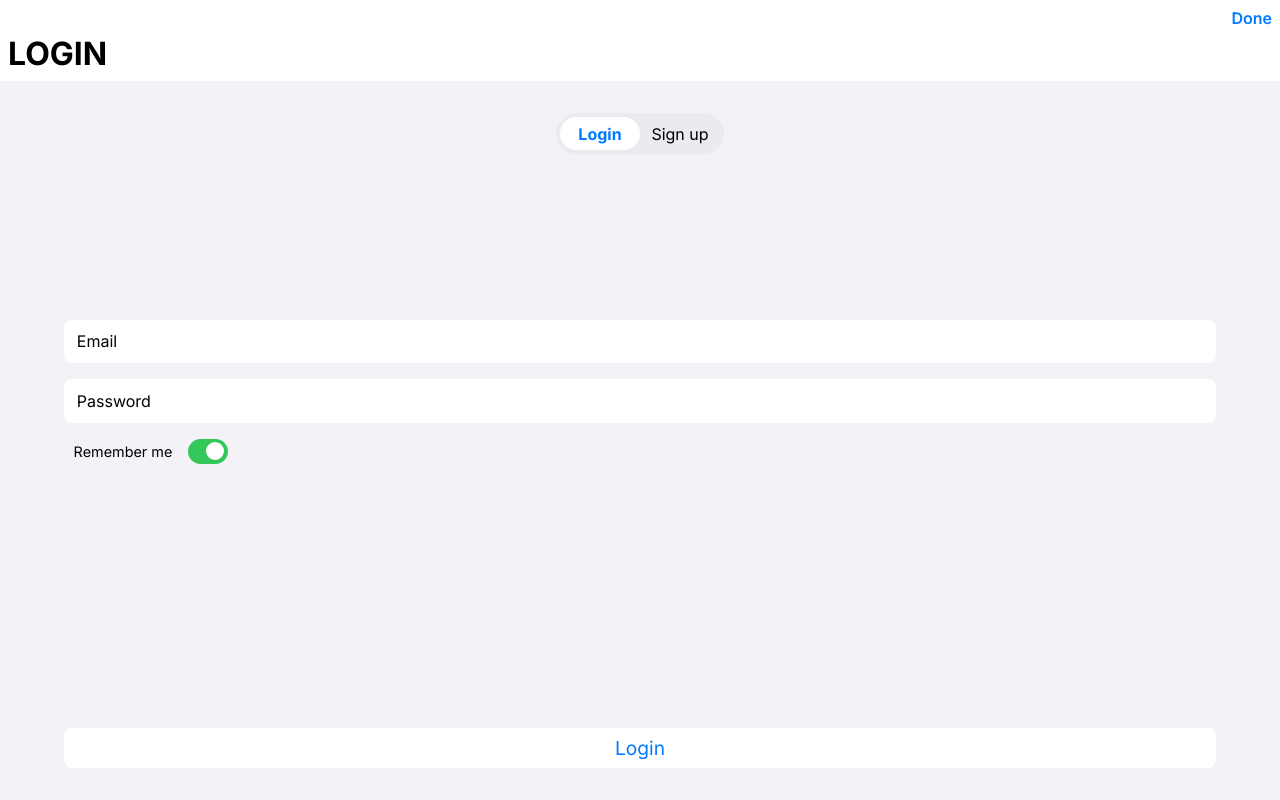
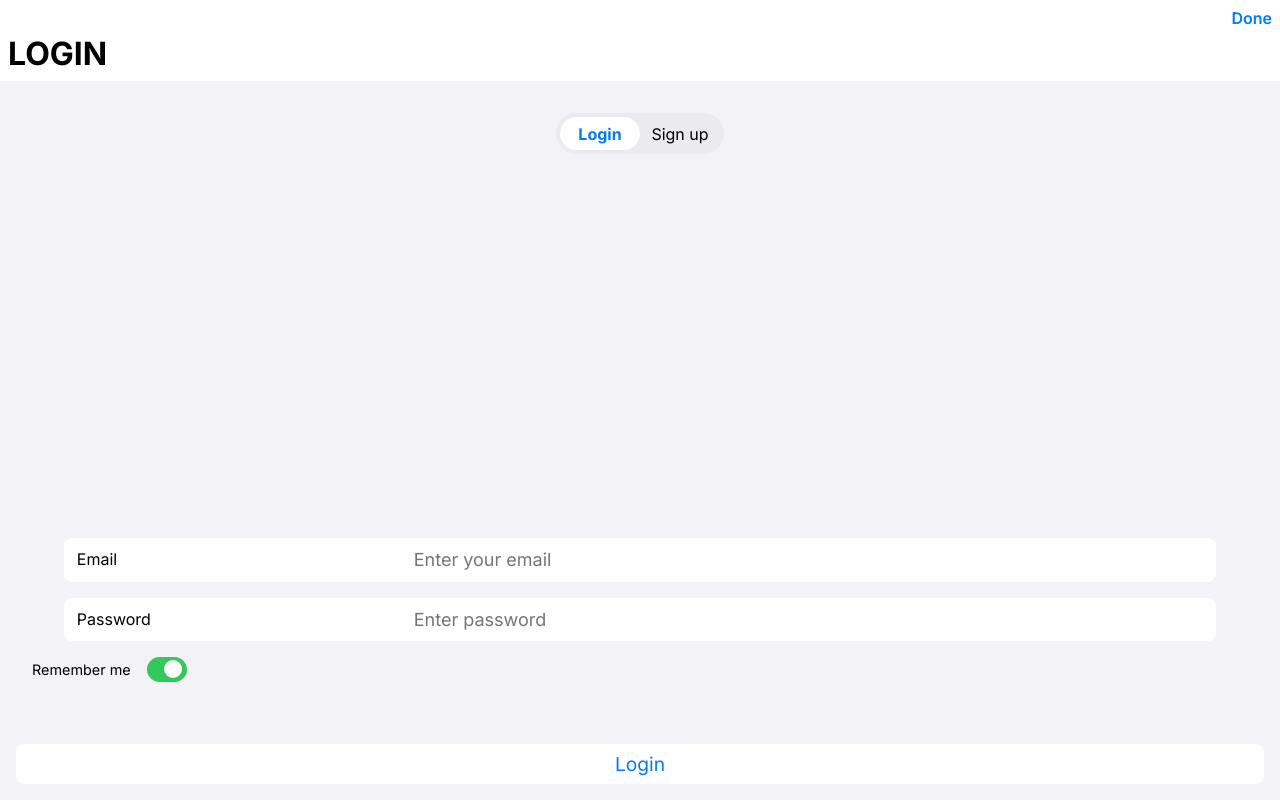
Before and after one commit to tbsoysal/login-page, a React (Vite) app: page / in a window 1280 px wide. Built offline with nearby package versions, Linux system fonts and the light colour scheme.

Commit message:
add placeholders and change the location of submit button

```diff
--- a/src/App.css
+++ b/src/App.css
@@ -64,10 +64,7 @@ header .heading {
 
 /* Form */
 form {
-  position: absolute;
-  top: 40%;
-  left: 50%;
-  transform: translateX(-50%);
+  margin-top: 30%;
 }
 
 /* Input Boxes */
@@ -107,7 +104,7 @@ form {
 /* Remember toggler */
 
 .rememberText {
-  margin-left: 0.6rem;
+  margin-left: 2rem;
   display: flex;
   align-items: center;
   gap: 1rem;
@@ -143,13 +140,11 @@ form {
 /* Button */
 
 .submitBtn {
-  width: 90%;
   padding: 0.5rem;
   position: fixed;
-  bottom: 2rem;
-  display: block;
-  left: 50%;
-  transform: translateX(-50%);
+  bottom: 1rem;
+  left: 1rem;
+  right: 1rem;
   background-color: white;
   border-radius: 0.5rem;
   border: none;
--- a/src/App.tsx
+++ b/src/App.tsx
@@ -3,7 +3,6 @@ import "./App.css";
 import Header from "./components/Header";
 import PageToggler from "./components/PageToggler";
 import LogInForm from "./components/LogInForm";
-import SubmitButton from "./components/SubmitButton";
 import SignUpForm from "./components/SignUpForm";
 
 function App() {
@@ -13,7 +12,6 @@ function App() {
       <Header currentPage={currentPage} />
       <PageToggler currentPage={currentPage} setCurrentPage={setCurrentPage} />
       {currentPage === "login" ? <LogInForm /> : <SignUpForm />}
-      <SubmitButton text={currentPage === "login" ? "Login" : "Sign Up"} />
     </>
   );
 }
--- a/src/components/InputBox.tsx
+++ b/src/components/InputBox.tsx
@@ -3,9 +3,10 @@ import { useState } from "react";
 type Props = {
   textField: string;
   inputType: string;
+  placeHolder: string;
 };
 
-function InputBox({ textField, inputType }: Props) {
+function InputBox({ textField, inputType, placeHolder }: Props) {
   const [inputText, setInputText] = useState<string>("");
   return (
     <div className="input-container">
@@ -13,6 +14,7 @@ function InputBox({ textField, inputType }: Props) {
       <input
         type={inputType}
         value={inputText}
+        placeholder={placeHolder}
         onChange={(e) => setInputText(e.target.value)}
       />
       {inputText && (
--- a/src/components/LogInForm.tsx
+++ b/src/components/LogInForm.tsx
@@ -1,10 +1,19 @@
 import InputBox from "./InputBox";
+import SubmitButton from "./SubmitButton";
 
 function LogInForm() {
   return (
     <form>
-      <InputBox textField={"Email"} inputType={"email"} />
-      <InputBox textField={"Password"} inputType={"password"} />
+      <InputBox
+        textField={"Email"}
+        inputType={"email"}
+        placeHolder={"Enter your email"}
+      />
+      <InputBox
+        textField={"Password"}
+        inputType={"password"}
+        placeHolder={"Enter password"}
+      />
       <p className="rememberText">
         Remember me{" "}
         <span
@@ -14,6 +23,7 @@ function LogInForm() {
           <span className="circle"></span>
         </span>
       </p>
+      <SubmitButton text="Login" />
     </form>
   );
 }
--- a/src/components/SignUpForm.tsx
+++ b/src/components/SignUpForm.tsx
@@ -1,12 +1,30 @@
 import InputBox from "./InputBox";
+import SubmitButton from "./SubmitButton";
 
 function SignUpForm() {
   return (
     <form>
-      <InputBox textField={"Full Name"} inputType={"text"} />
-      <InputBox textField={"Email"} inputType={"email"} />
-      <InputBox textField={"Password"} inputType={"password"} />
-      <InputBox textField={"Confirm"} inputType={"password"} />
+      <InputBox
+        textField={"Full Name"}
+        inputType={"text"}
+        placeHolder={"Enter your name"}
+      />
+      <InputBox
+        textField={"Email"}
+        inputType={"email"}
+        placeHolder={"Enter your email"}
+      />
+      <InputBox
+        textField={"Password"}
+        inputType={"password"}
+        placeHolder={"Create a password"}
+      />
+      <InputBox
+        textField={"Confirm"}
+        inputType={"password"}
+        placeHolder={"Rewrite password"}
+      />
+      <SubmitButton text="Sign up" />
     </form>
   );
 }
```
